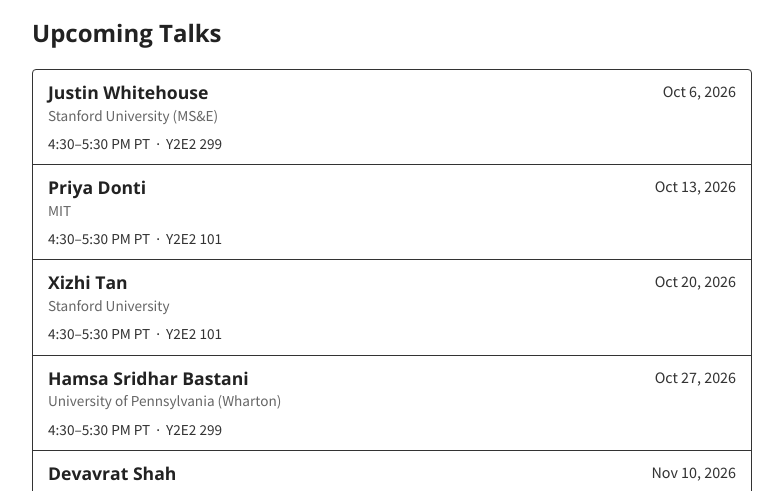
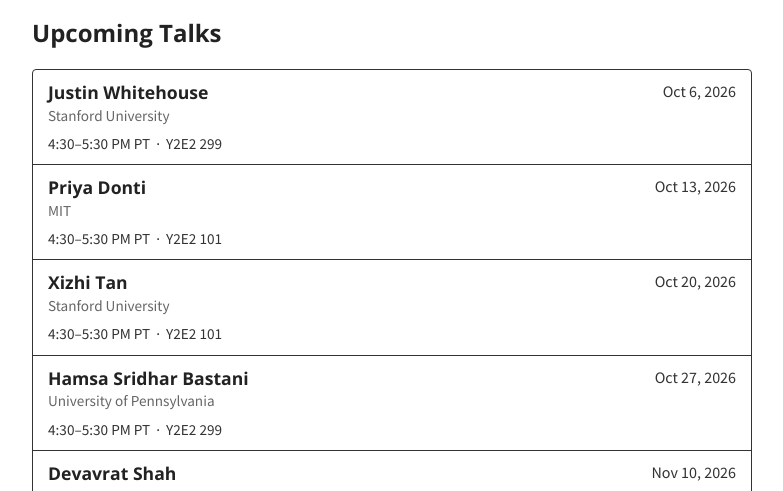
Before and after one commit to stanford-rain-seminar/stanford-rain-seminar.github.io, a Jekyll site: the page built from index.md, in a window 1280 px wide and 900 px high. Shown: the part 409-900 px from the top of the window, without its empty margins (248-1031 px from the left). Built offline with Jekyll 4.4.1, drawn with Linux system fonts in a browser that asks for light colours; nearby versions of some CDN libraries; our own code applies the rules of GitHub Pages for plain Markdown files.

Commit message:
Standardize upcoming speaker affiliations

```diff
--- a/_data/talks.yml
+++ b/_data/talks.yml
@@ -2,7 +2,7 @@
   members:
     - speaker: "Justin Whitehouse"
       date: "Oct 6, 2026"
-      affiliation: "Stanford University (MS&E)"
+      affiliation: "Stanford University"
       time: "4:30–5:30 PM PT"
       location: "Y2E2 299"
     - speaker: "Priya Donti"
@@ -17,7 +17,7 @@
       location: "Y2E2 101"
     - speaker: "Hamsa Sridhar Bastani"
       date: "Oct 27, 2026"
-      affiliation: "University of Pennsylvania (Wharton)"
+      affiliation: "University of Pennsylvania"
       time: "4:30–5:30 PM PT"
       location: "Y2E2 299"
     - speaker: "Devavrat Shah"
```
